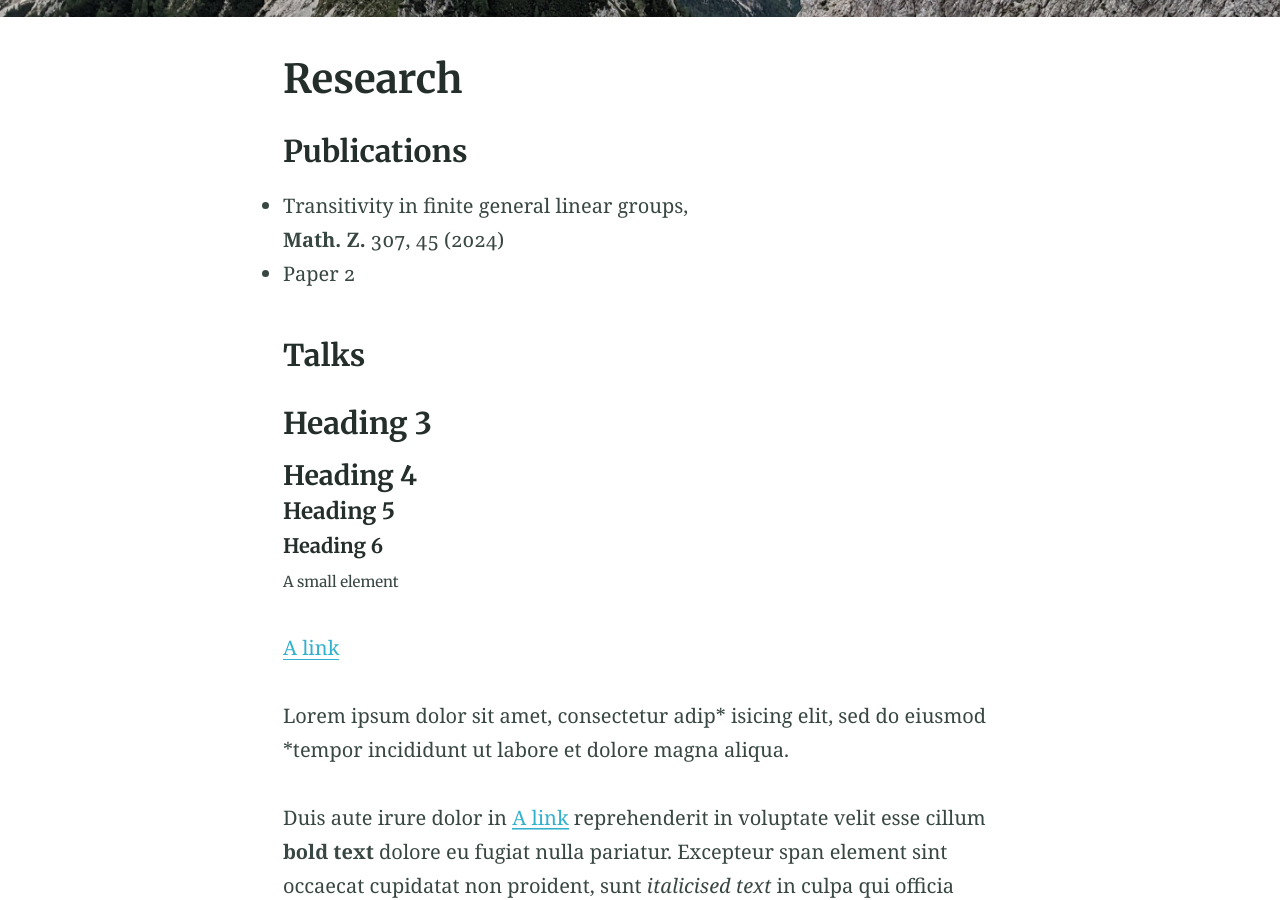
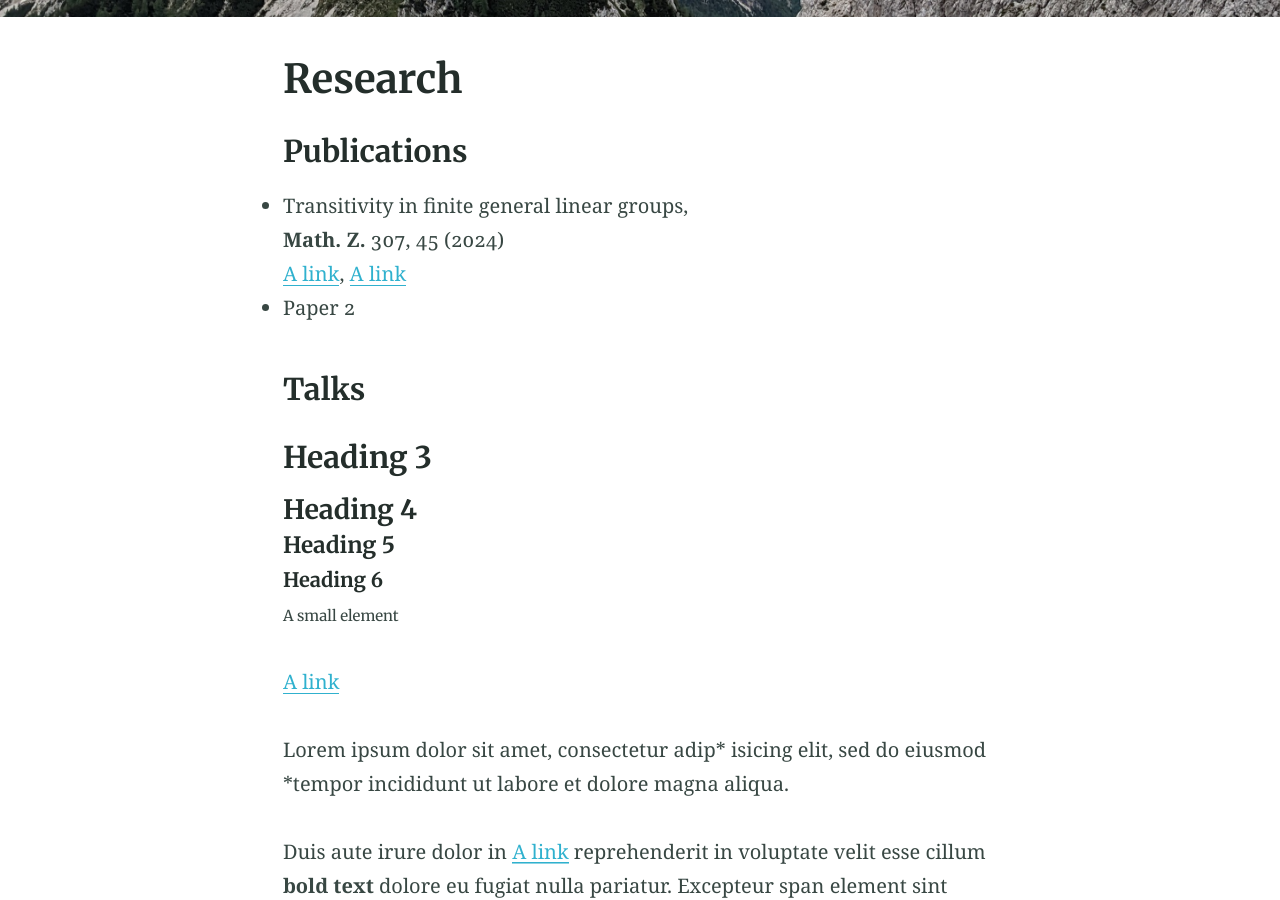
Before and after one commit to alenaernst/alenaernst.github.io, a Jekyll site: the page built from research.md, in a window 1280 px wide and 900 px high, scrolled down 373 px. Built offline with Jekyll 4.4.1, drawn with Linux system fonts in a browser that asks for light colours.

Commit message:
Update research.md

```diff
--- a/research.md
+++ b/research.md
@@ -10,7 +10,8 @@ excerpt: "A demo of Markdown and HTML includes"
 ### Publications
 
 *  Transitivity in finite general linear groups,  <br>
-   **Math. Z.** 307, 45 (2024)
+   **Math. Z.** 307, 45 (2024) <br>
+   [A link](https://arxiv.org/abs/2209.07927 "arXiv"), [A link](https://link.springer.com/article/10.1007/s00209-024-03511-x "journal")
 * Paper 2
 
 ### Talks
```
